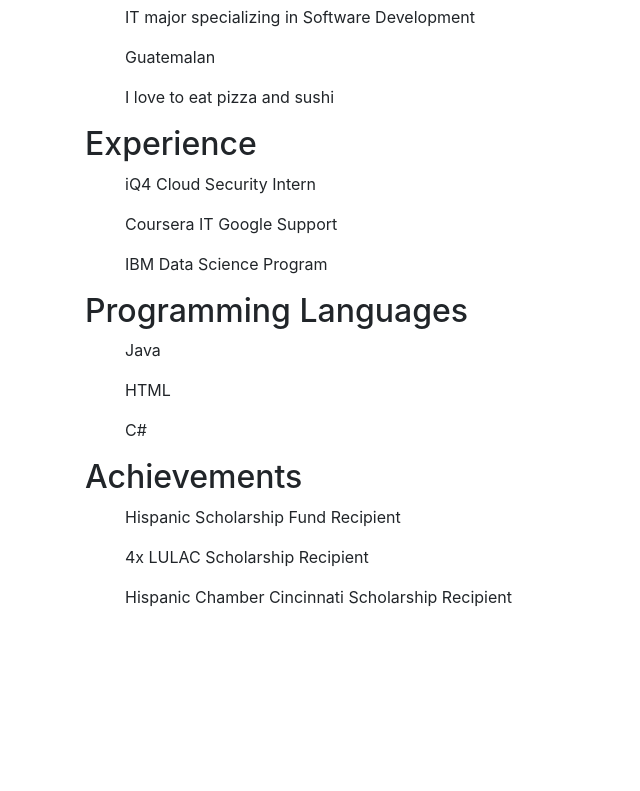
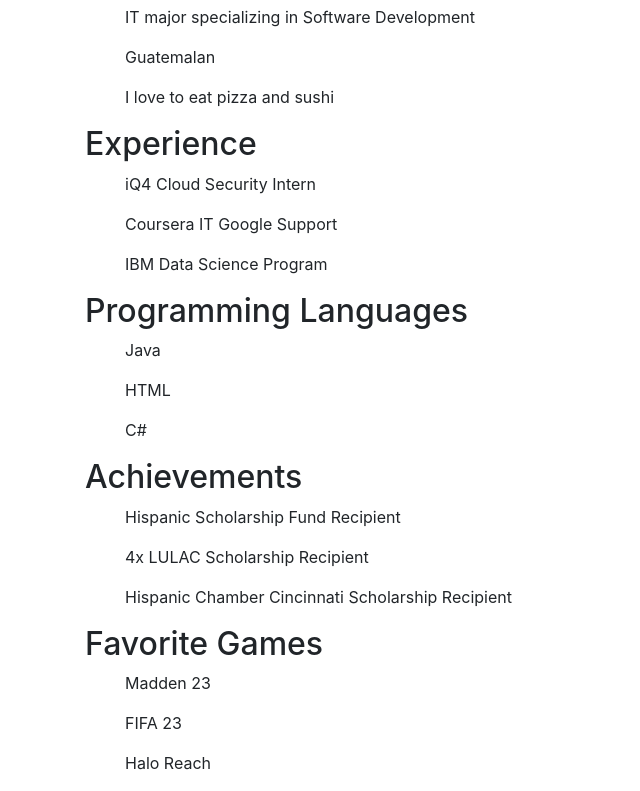
Before and after one commit to IT3049C-Lively-FA23/online-portfolio-Wilmer19, a website: page index.html in a window 1280 px wide. Shown: the part 1377-2168 px from the top of the page, without its empty margins (0-640 px from the left). Before the commit the page ends 2002 px from the top, so only its background shows below. Drawn offline with nearby package versions, Linux system fonts and the light colour scheme.

Commit message:
Update games

```diff
--- a/index.html
+++ b/index.html
@@ -49,6 +49,14 @@
       <ul>Hispanic Chamber Cincinnati Scholarship Recipient</ul>
     </div>
 
+    <div class="games">
+      <h2>Favorite Games</h2>
+      <ul>Madden 23</ul>
+      <ul>FIFA 23</ul>
+      <ul>Halo Reach</ul>
+
+    </div>
+
 
   </div>
 
```
